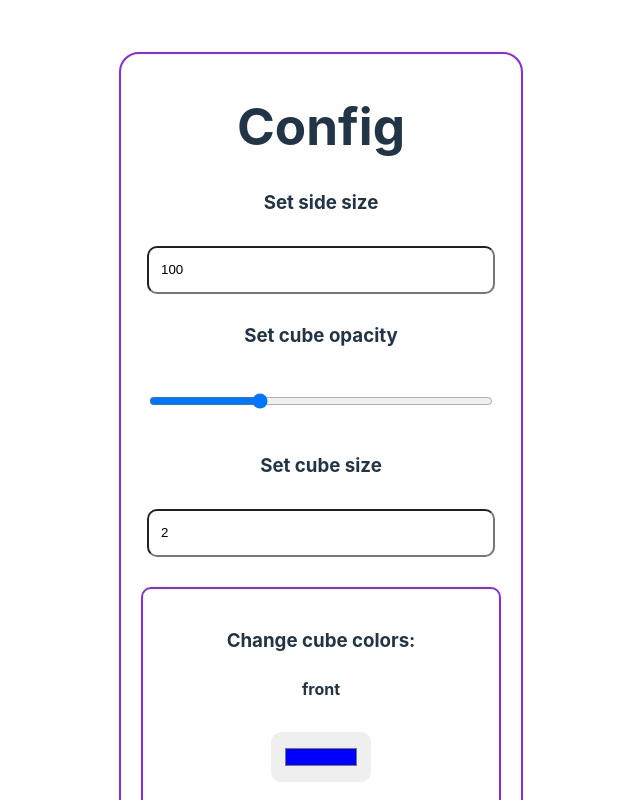
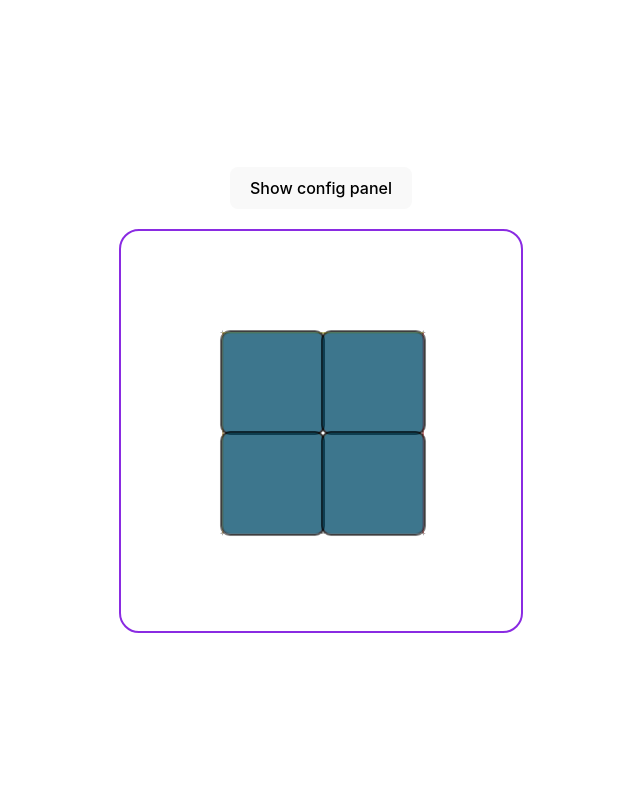
Before and after one commit to KacperCedro/rkg, a React (Vite) app: page / in a window 1280 px wide. Shown: the top 800 px of the page, without its empty margins (319-959 px from the left). Built offline with nearby package versions, Linux system fonts and the light colour scheme.

Commit message:
button for config added

```diff
--- a/src/App.jsx
+++ b/src/App.jsx
@@ -30,7 +30,7 @@ function App() {
   const [subCubeColors, setSubCubeColors] = useState(initialSubCubeColors)
 
   const [cubeKey, setCubeKey] = useState(0); // unikalny klucz do ponownego renderowania
-  //const [isCubeGenerated, setIsCubeGenerated] = useState(false)
+  const [isFormShown, setIsFormShown] = useState(false)
 
 
 
@@ -46,6 +46,12 @@ function App() {
 
   return (
     <>
+      <button onClick={() => {
+        setIsFormShown(!isFormShown)
+      }}>
+        {isFormShown ? "Hide config panel" : "Show config panel"}
+      </button>
+      { isFormShown && (
         <ConfigForm
           sideSize={sideSize}
           cubeOpacity={cubeOpacity}
@@ -54,6 +60,8 @@ function App() {
           subCubeColors={subCubeColors}
           ChangeCube={ChangeCube}
         />
+      )}
+
       <Cube
         key={cubeKey}
         sideSize={sideSize}
```
Also changed, not shown: 1 other file (tests, documents, lock files or other folders). Lines whose indentation alone changed are shown as unchanged.
